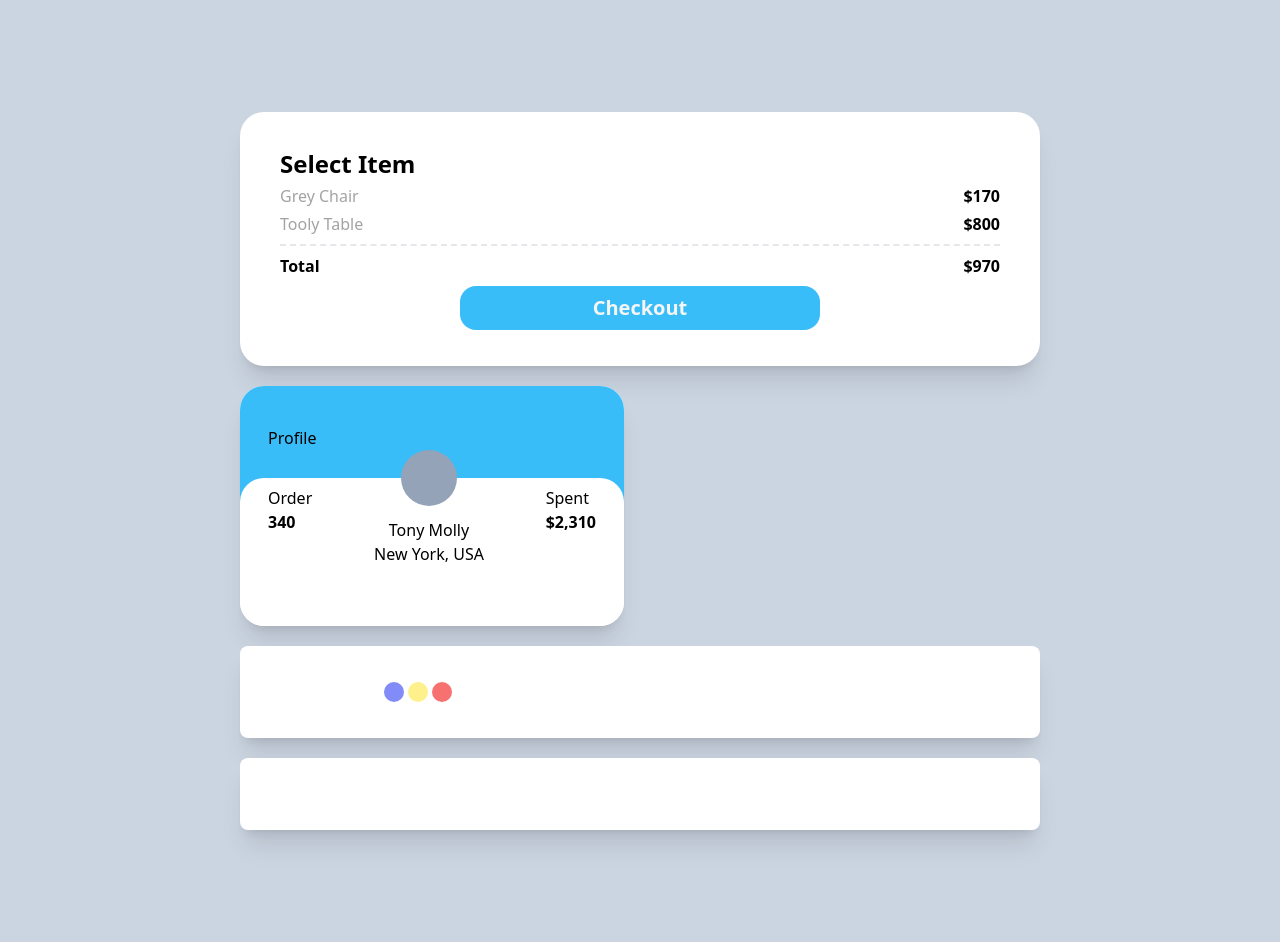
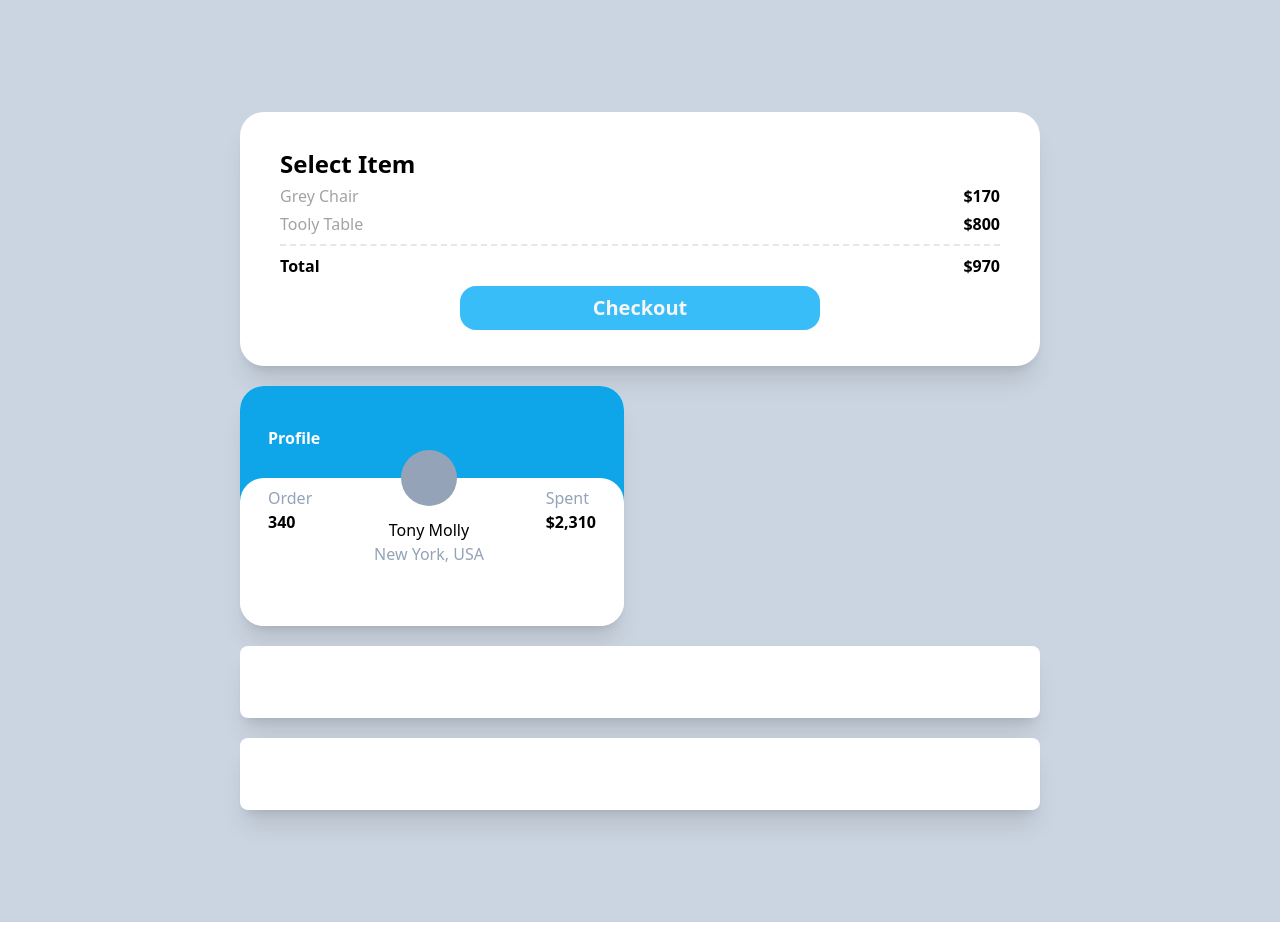
Before and after one commit to rnrudxo2872/market-c, a Next.js app: page / in a window 1280 px wide. Built offline with nearby package versions, Linux system fonts and the light colour scheme.

Commit message:
profile 수정

```diff
--- a/components/userProfile.tsx
+++ b/components/userProfile.tsx
@@ -1,24 +1,24 @@
 export default function UserProfile() {
   return (
     <div className="bg-white overflow-hidden rounded-3xl shadow-xl flex flex-col h-60 w-96">
-      <div className="pt-10 pb-14 bg-sky-400 px-7 flex justify-between shadow-2xl">
-        <span>Profile</span>
+      <div className="pt-10 pb-14 bg-sky-500 px-7 flex justify-between shadow-2xl">
+        <span className="font-bold text-white">Profile</span>
         <span></span>
       </div>
       <div className="bg-white -mt-7 rounded-t-3xl w-full h-full px-7 flex justify-between">
         <div className="flex flex-col mt-2">
-          <span>Order</span>
+          <span className="text-slate-400">Order</span>
           <span className="font-bold">340</span>
         </div>
         <div className="-mt-7 flex flex-col space-y-3">
           <div className="rounded-full bg-slate-400 w-14 h-14 mx-auto"></div>
           <div className="flex flex-col align-middle text-center">
             <span>Tony Molly</span>
-            <span>New York, USA</span>
+            <span className="text-slate-400">New York, USA</span>
           </div>
         </div>
         <div className="flex flex-col mt-2">
-          <span>Spent</span>
+          <span className="text-slate-400">Spent</span>
           <span className="font-bold">
             {Number.prototype.toLocaleString.call(2310, "en-US", {
               style: "currency",
--- a/pages/index.tsx
+++ b/pages/index.tsx
@@ -9,9 +9,7 @@ const Home: NextPage = () => {
     <div className="bg-slate-300 py-28 px-60 flex flex-col space-y-5">
       <ClacResult />
       <UserProfile />
-      <div className="bg-white py-9 px-36 rounded-lg shadow-xl">
-        <RadioColor />
-      </div>
+      <div className="bg-white py-9 px-36 rounded-lg shadow-xl"></div>
       <div className="bg-white py-9 px-36 rounded-lg shadow-xl"></div>
     </div>
   );
```
